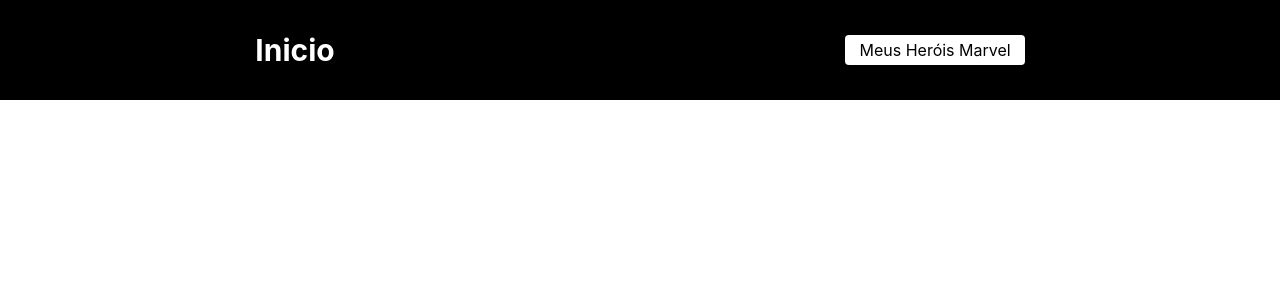
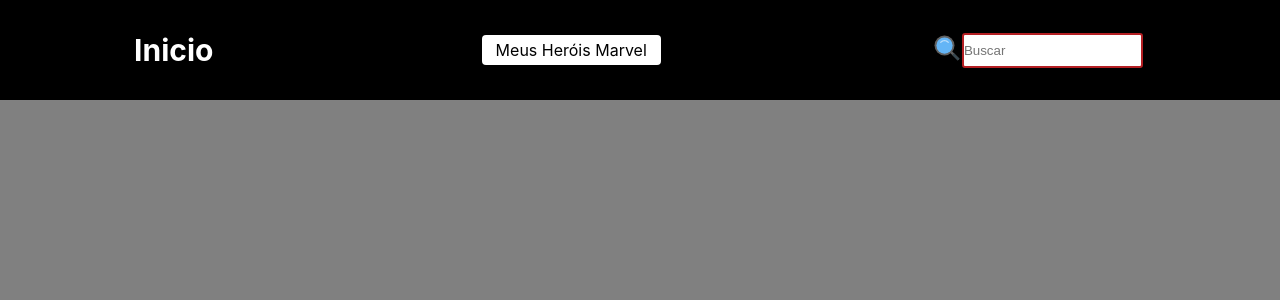
Before and after one commit to lucasx0/desafio, a React (Create React App) app in the folder marvel/: page / in a window 1280 px wide. Shown: the top 300 px of the page. Built offline with nearby package versions, Linux system fonts and the light colour scheme.

Commit message:
corrigindo o header/instalando react icons.

```diff
--- a/marvel/package.json
+++ b/marvel/package.json
@@ -10,6 +10,7 @@
     "md5": "^2.3.0",
     "react": "^18.2.0",
     "react-dom": "^18.2.0",
+    "react-icons": "^4.7.1",
     "react-router-dom": "^6.8.1",
     "react-scripts": "5.0.1",
     "web-vitals": "^2.1.4"
--- a/marvel/src/components/Header/header.css
+++ b/marvel/src/components/Header/header.css
@@ -23,3 +23,15 @@ header{
   color: #000000;
   border-radius: 4px;
 }
+
+.search{
+   height: 35px;
+   border-radius: 3px;
+   border: 2px solid #B41F23;
+}
+
+.icons{
+  display: flex;
+  flex-direction: row;
+  margin: 3px;
+}
--- a/marvel/src/components/Header/header.js
+++ b/marvel/src/components/Header/header.js
@@ -1,5 +1,7 @@
 import { Link } from 'react-router-dom';
 import './header.css';
+import { FcSearch } from 'react-icons/fc';
+
 export default function Header() {
   return (
     <header>
@@ -9,6 +11,12 @@ export default function Header() {
       <Link className="favoritos" to="favoritos">
         Meus Heróis Marvel
       </Link>
+      <div className="search-bar">
+        <div className="icons">
+          <FcSearch size={30} className="bigIcon" />
+          <input type="search" placeholder="Buscar" className="search" />
+        </div>
+      </div>
     </header>
   );
 }
--- a/marvel/src/index.css
+++ b/marvel/src/index.css
@@ -5,6 +5,7 @@ body {
     sans-serif;
   -webkit-font-smoothing: antialiased;
   -moz-osx-font-smoothing: grayscale;
+  background-color:  gray;
 }
 
 code {
@@ -18,6 +19,8 @@ code {
   box-sizing: border-box;
 }
 
+
+
 .app{
   display: flex;
   width: 100%;
```
Also changed, not shown: marvel/src/pages/Home/home.js (+11 -0 lines), 1 other file (tests, documents, lock files or other folders).
